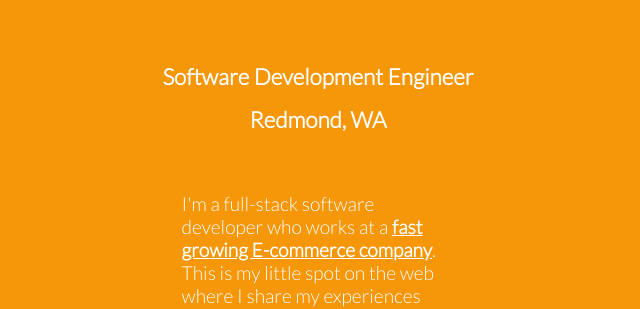
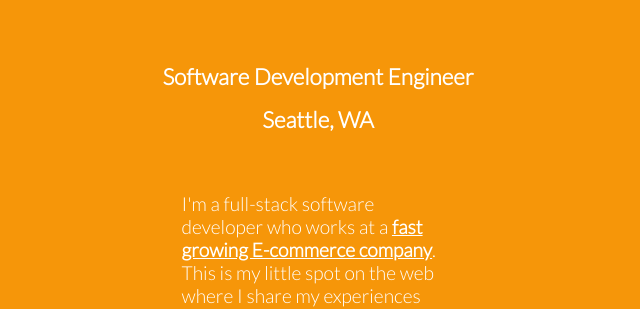
Before and after one commit to taywils/taywils.me, a Jekyll site: the page built from index.html, in a window 1280 px wide. Shown: the part 278-587 px from the top of the page, without its empty margins (322-962 px from the left). Built offline with Jekyll 4.4.1, drawn with Linux system fonts in a browser that asks for light colours; nearby versions of some CDN libraries.

Commit message:
Update splash

```diff
--- a/index.html
+++ b/index.html
@@ -11,7 +11,7 @@ permalink: /index.html
 	<h3>Software Development Engineer</h3>
 </div>
 <div class="splash-location animated fadeInDownBig">
-	<h3>Redmond, WA</h3>
+	<h3>Seattle, WA</h3>
 </div>
 <div class="splash-description animated fadeInDownBig">
 	<p>
```
